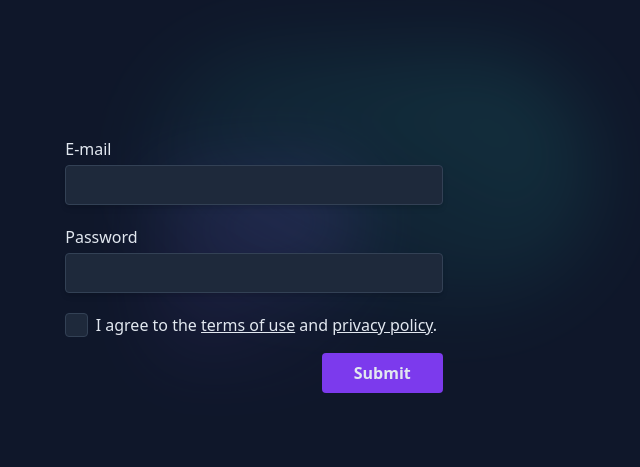
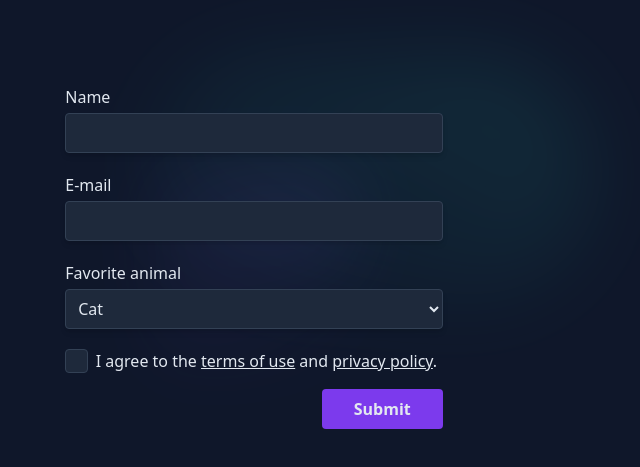
Before and after one commit to refusado/advanced-forms-react, a React (Vite) app: page / in a window 1280 px wide. Shown: the part 135-602 px from the top of the page, without its empty margins (386-1026 px from the left). Built offline with nearby package versions, Linux system fonts and the light colour scheme.

Commit message:
change project name + basic use of react-hook-form

```diff
--- a/src/App.tsx
+++ b/src/App.tsx
@@ -1,35 +1,10 @@
-import { FormEvent } from "react";
+import { Form } from "./components/Form";
 
 export default function App() {
-  function onSubmit(e: FormEvent) {
-    e.preventDefault();
-  }
-
   return (
-    <main className="flex flex-col justify-center items-center bg-slate-900 px-6 w-screen h-screen text-slate-200 overflow-hidden">
-
-      <div className="relative after:-z-10 before:absolute after:absolute flex justify-center items-center before:bg-gradient-to-tr before: z-10 before:from-transparent before:to-teal-400/40 before:opacity-40 after:opacity-40 before:blur-2xl before:rounded-full before:w-[120%] before:aspect-video after:w-1/2 before:-translate-y-1/3 before:translate-x-1/4 after:aspect-square after:bg-gradient-conic after:from-transparent after:to-violet-500/50 after:-rotate-90 after:blur-2xl">
-        <form onSubmit={onSubmit} className="relative flex flex-col gap-4 max-w-full">
-          <div className="flex flex-col gap-1">
-            <label htmlFor="email">E-mail</label>
-            <input className="border-slate-700 bg-slate-800 shadow-md px-2 border rounded h-10" type="email" id="email" />
-            <span className="opacity-90 text-sm"></span>
-          </div>
-
-          <div className="flex flex-col gap-1">
-            <label htmlFor="password">Password</label>
-            <input className="border-slate-700 bg-slate-800 shadow-md px-2 border rounded h-10" type="password" id="password" />
-            <span className="opacity-90 text-sm"></span>
-          </div>
-
-          <div className="flex flex-row gap-1">
-            <input type="checkbox" id="terms" className="absolute opacity-0 w-0 peer" tabIndex={-1} required/>
-            <label htmlFor="terms" className="after:flex after:justify-center peer-checked:after:content-['✓'] border-slate-700 bg-slate-800 peer-checked:bg-violet-600 p-0 border rounded w-6 h-6 after:h-6 font-bold cursor-pointer after" tabIndex={0}/>
-            <label htmlFor="terms" className="px-1 w-full select-none">I agree to the <a className="hover:text-slate-300 underline cursor-pointer">terms of use</a> and <a className="hover:text-slate-300 underline cursor-pointer">privacy policy</a>.</label>
-          </div>
-
-          <button type="submit" className="bg-violet-600 hover:bg-violet-700 px-8 py-1 rounded h-10 font-semibold duration-150 cursor-pointer self-end">Submit</button>
-        </form>
+    <main className="flex flex-col items-center justify-center w-screen h-screen px-6 overflow-hidden bg-slate-900 text-slate-200">
+      <div className="relative after:-z-10 before:absolute after:absolute flex justify-center items-center before:bg-gradient-to-tr before: z-10 before:from-transparent before:to-teal-400/30 before:opacity-40 after:opacity-40 before:blur-2xl before:rounded-full before:w-[120%] before:aspect-video after:w-1/2 before:-translate-y-1/3 before:translate-x-1/4 after:aspect-square after:bg-gradient-conic after:from-transparent after:to-violet-500/30 after:-rotate-90 after:blur-2xl">
+        <Form />
       </div>
     </main>
   )
--- /dev/null
+++ b/src/components/Form.tsx
@@ -0,0 +1,64 @@
+import { useState } from "react";
+import { useForm } from "react-hook-form";
+
+export function Form() {
+  const [output, setOutput] = useState('');
+  const { register, handleSubmit } = useForm();
+
+  function onSubmit(data: unknown): void {
+    setOutput(JSON.stringify(data, null, 2));
+  }
+
+  return (
+    <form onSubmit={handleSubmit(onSubmit)} className="relative flex flex-col max-w-full gap-4">
+      <div className="flex flex-col gap-1">
+        <label htmlFor="name">Name</label>
+        <input
+          type="name" id="name" {...register('name')}
+          className="h-10 px-2 border rounded shadow-md border-slate-700 bg-slate-800"
+        />
+        <span className="text-sm opacity-90"></span>
+      </div>
+
+      <div className="flex flex-col gap-1">
+        <label htmlFor="email">E-mail</label>
+        <input
+          type="email" id="email" {...register('email')}
+          className="h-10 px-2 border rounded shadow-md border-slate-700 bg-slate-800"
+        />
+        <span className="text-sm opacity-90"></span>
+      </div>
+
+      <div className="flex flex-col gap-1">
+        <label htmlFor="animal">Favorite animal</label>
+
+        <select
+          id="animal" {...register('animal')}
+          className="h-10 px-2 border rounded shadow-md border-slate-700 bg-slate-800"
+        >
+          <option value="cat">Cat</option>
+          <option value="dog">Dog</option>
+          <option value="hamster">Hamster</option>
+          <option value="unicorn">Unicorn</option>
+        </select>
+
+        <span className="text-sm opacity-90"></span>
+      </div>
+
+      <div className="flex flex-row gap-1">
+        <input
+          type="checkbox" id="terms" {...register('terms')}
+          tabIndex={-1}
+          className="absolute w-6 h-6 opacity-0 cursor-pointer peer"
+        />
+        <label htmlFor="terms" className="after:flex after:justify-center peer-checked:after:content-['✓'] border-slate-700 bg-slate-800 peer-checked:bg-violet-600 p-0 border rounded w-6 h-6 after:h-6 font-bold cursor-pointer after" tabIndex={0}/>
+
+        <label htmlFor="terms" className="w-full px-1 select-none">I agree to the <a className="underline cursor-pointer hover:text-slate-300">terms of use</a> and <a className="underline cursor-pointer hover:text-slate-300">privacy policy</a>.</label>
+      </div>
+
+      <button type="submit" className="self-end h-10 px-8 py-1 font-semibold duration-150 rounded cursor-pointer bg-violet-600 hover:bg-violet-700">Submit</button>
+
+      <pre>{output}</pre>
+    </form>
+  );
+}
```
Also changed, not shown: package.json (+4 -3 lines), 1 other file (tests, documents, lock files or other folders).
